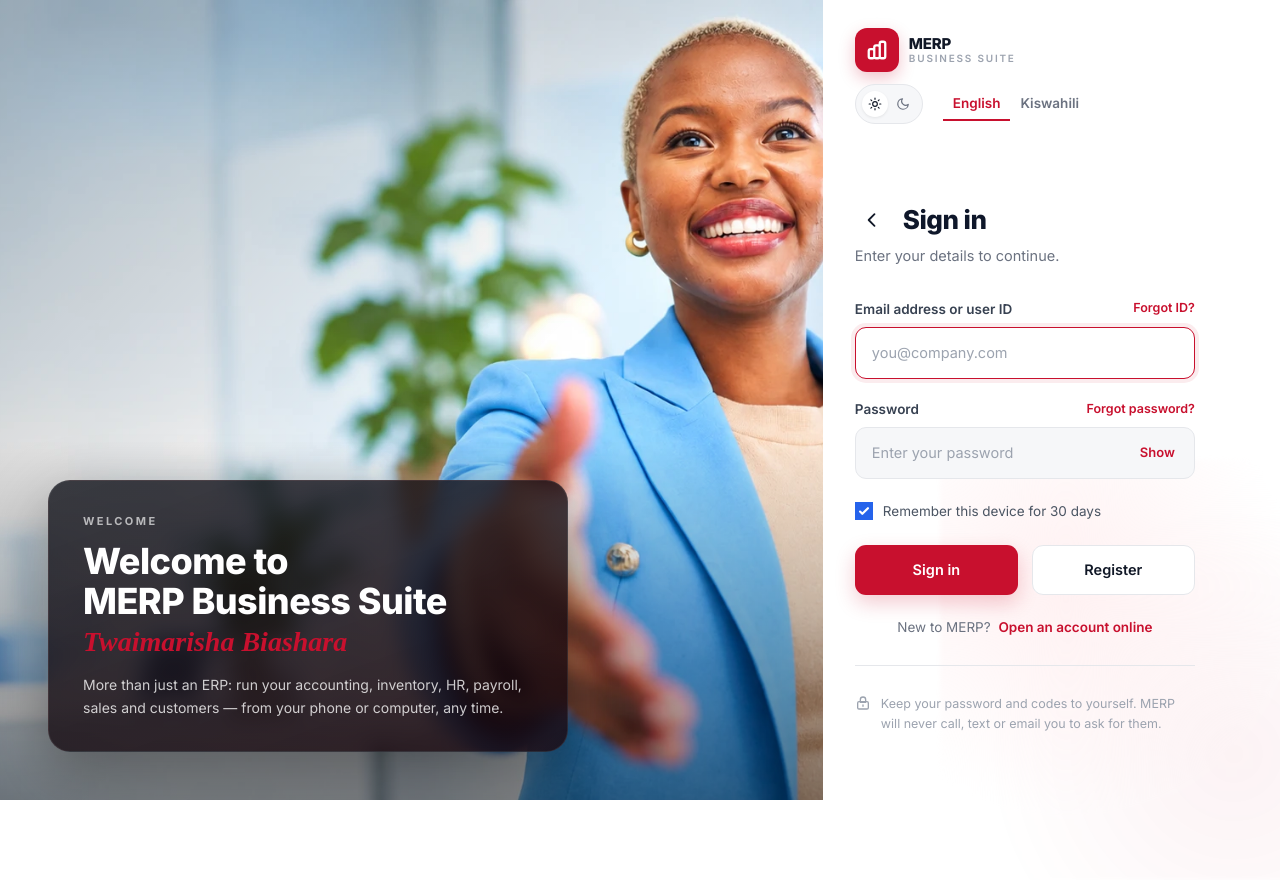
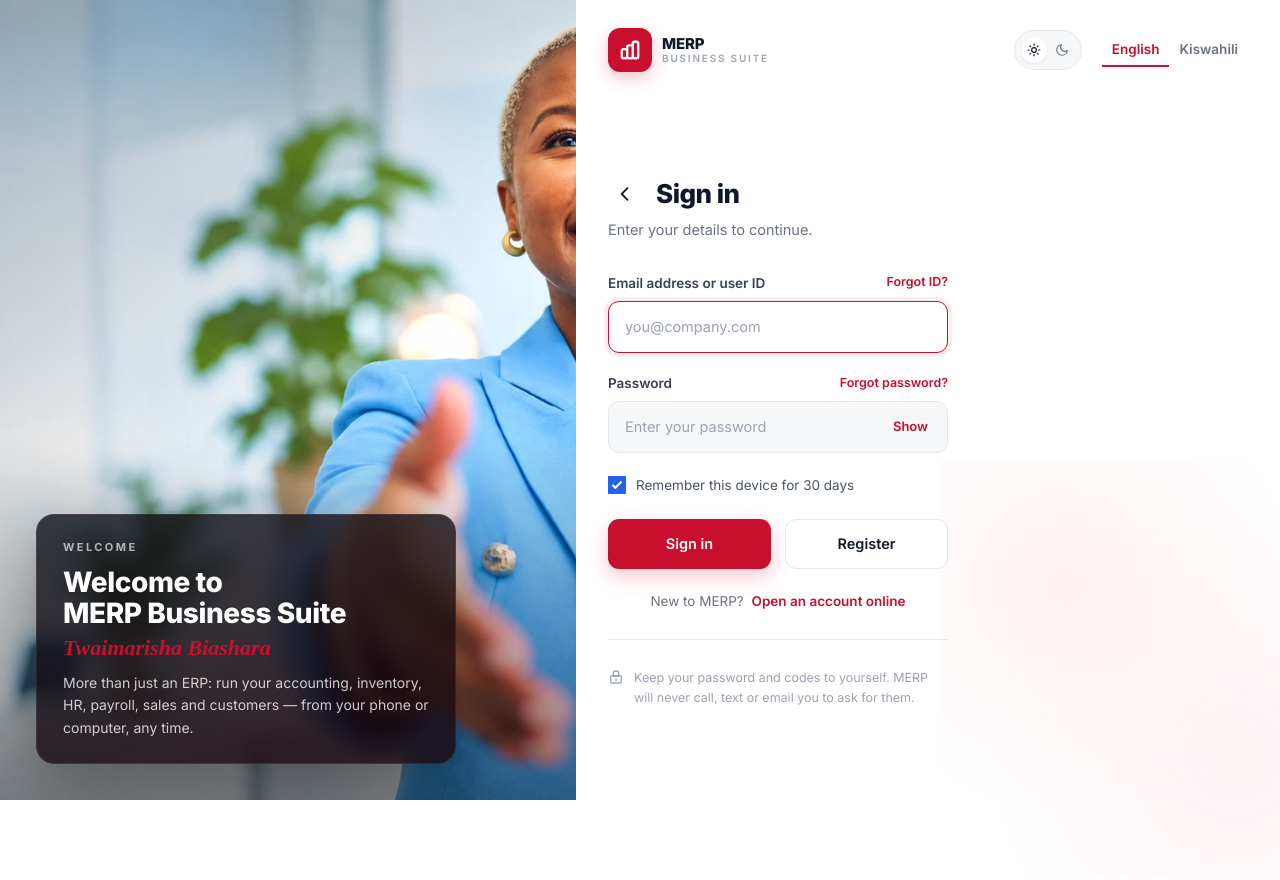
Before and after one commit to Kagunye/Merp, a Django app: template templates/accounts/login.html in a window 1280 px wide; the page is wider, and only the part inside the window is pictured. Run offline with Django 5.2, Linux system fonts and the light colour scheme; the template is opened without the code that fills it, so the values that code supplies are empty; some web fonts are replaced.

Commit message:
Rebalance login layout: compact image, dominant form
The hero column was running ~70% of the viewport on desktop and
~74% on 2xl, which left the sign-in form crammed into a tight
right-hand strip. Flip the ratio so the form gets the majority of
horizontal space:

* lg (>=1024px): 45% image / 55% form (was 64% / 36%)
* 2xl (>=1536px): 45% image / 55% form (was 68% / 32%)

The welcome card inside the hero was also sized for a wide column
(520px / 32-34px padding / 36px heading). Shrink it to match the new
column width — 420px max, 24-26px padding, 28/22px type.

Full-module smoke test: 224 OK, 0 5xx.

Co-Authored-By: Claude Opus 4.7 <noreply@anthropic.com>
Claude-Session: https://claude.ai/code/session_01VXazJWdeE8hrKqHWfYeH5s

```diff
--- a/templates/accounts/login.html
+++ b/templates/accounts/login.html
@@ -57,12 +57,12 @@
       min-height: 100vh;
     }
     @media (min-width: 1024px) {
-      /* Image column ~70% of width, form column ~30%. */
-      .page { grid-template-columns: minmax(0, 1.8fr) minmax(0, 1fr); }
+      /* Compact image column (~45%), form column gets the rest. */
+      .page { grid-template-columns: minmax(0, 0.9fr) minmax(0, 1.1fr); }
     }
     @media (min-width: 1536px) {
-      /* On wide screens, give the hero even more room (~74% / 26%). */
-      .page { grid-template-columns: minmax(0, 2.1fr) minmax(0, 1fr); }
+      /* On wide screens keep the form dominant (~55%). */
+      .page { grid-template-columns: minmax(0, 1fr) minmax(0, 1.2fr); }
     }
 
     /* ----- LEFT: hero column ----- */
@@ -108,11 +108,12 @@
     /* The dark welcome card in the bottom-left corner */
     .welcome-card {
       position: absolute;
-      left: 48px;
-      bottom: 48px;
-      max-width: 520px;
-      padding: 32px 34px;
-      border-radius: 22px;
+      left: 36px;
+      bottom: 36px;
+      right: 36px;
+      max-width: 420px;
+      padding: 24px 26px;
+      border-radius: 18px;
       background: linear-gradient(160deg, rgba(10,12,20,0.78) 0%, rgba(28,8,14,0.82) 100%);
       backdrop-filter: blur(10px);
       -webkit-backdrop-filter: blur(10px);
@@ -129,7 +130,7 @@
       margin-bottom: 10px;
     }
     .welcome-card h2 {
-      font-size: 36px;
+      font-size: 28px;
       font-weight: 800;
       line-height: 1.12;
       letter-spacing: -0.015em;
@@ -139,10 +140,10 @@
       font-family: 'Playfair Display', serif;
       font-style: italic;
       font-weight: 700;
-      font-size: 28px;
+      font-size: 22px;
       color: var(--primary);
       line-height: 1.1;
-      margin: 0 0 16px;
+      margin: 0 0 12px;
     }
     .welcome-card p {
       font-size: 14px;
```
